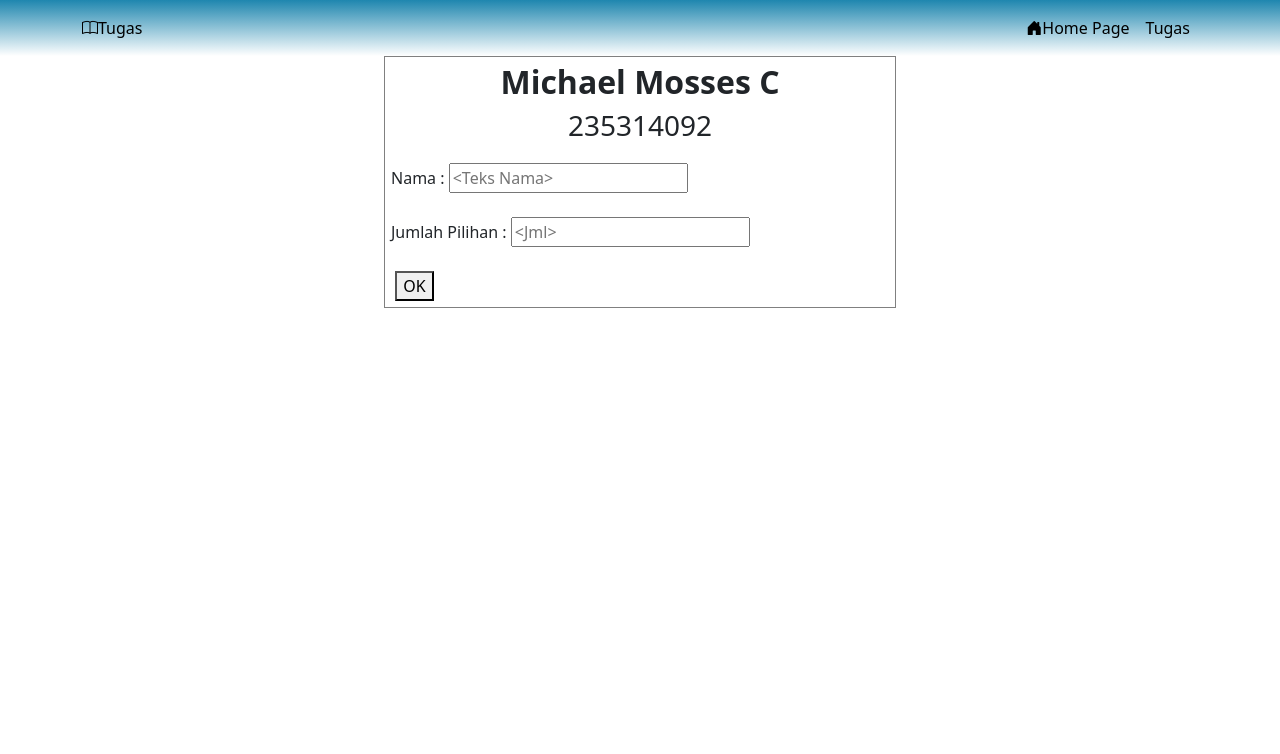
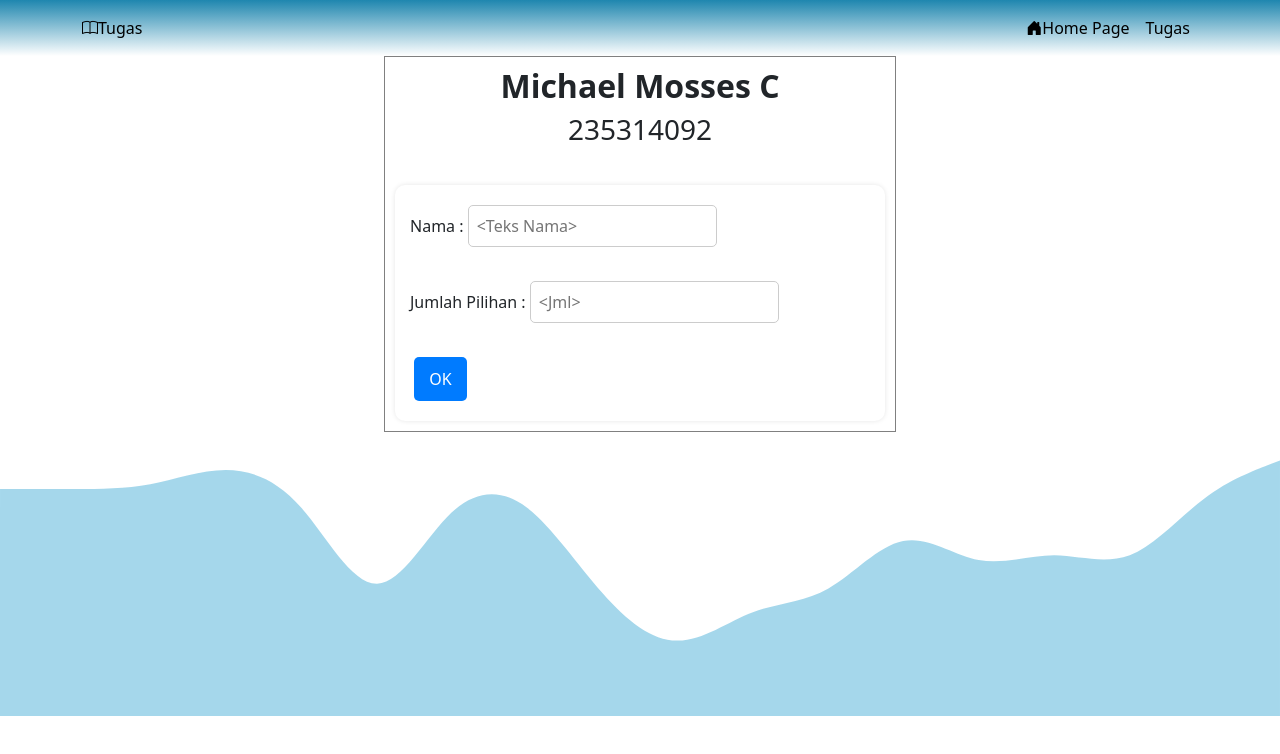
Before and after one commit to Frathol/Platform_UTS_092, a plain HTML site: page tampilanTugas.html in a window 1280 px wide. Drawn offline with nearby package versions, Linux system fonts and the light colour scheme.

Commit message:
55% done

```diff
--- a/style.css
+++ b/style.css
@@ -25,3 +25,52 @@ background-image: linear-gradient(to bottom,
 .nav-link{
     color: black;
 }
+
+#bodyTugas {
+    background-repeat: no-repeat;
+    background-position: center;
+    background-attachment: fixed;
+    background-size: cover;
+}
+
+#tugas {
+    background-color: rgba(255, 255, 255, 0.9);
+    border-radius: 10px;
+    box-shadow: 0px 0px 10px rgba(0, 0, 0, 0.2);
+    padding: 20px;
+}
+
+td {
+    padding: 10px;
+}
+
+input, select, button {
+    padding: 8px;
+    margin: 5px 0;
+    border-radius: 5px;
+    border: 1px solid #ccc;
+}
+
+button {
+    background-color: #007bff;
+    color: white;
+    border: none;
+    cursor: pointer;
+    padding: 10px 15px;
+}
+
+button:hover {
+    background-color: #0056b3;
+}
+
+#pilihanContainer {
+    background-color: white;
+    padding: 15px;
+    border-radius: 10px;
+    box-shadow: 0px 0px 5px rgba(0, 0, 0, 0.1);
+    margin-top: 10px;
+}
+
+.hidden {
+    display: none;
+}
--- a/tampilanTugas.html
+++ b/tampilanTugas.html
@@ -11,7 +11,7 @@
     <link rel="stylesheet" href="https://cdn.jsdelivr.net/npm/bootstrap-icons@1.11.3/font/bootstrap-icons.min.css">
 </head>
 
-<body>
+<body id="bodyTugas">
     <nav id="oke" class="navbar sticky-top navbar-dark navbar-expand-lg bg-transparent">
         <div class="container">
             <a class="nav-link" href="#">
@@ -34,7 +34,7 @@
         </div>
     </nav>
 
-    <section id="tugas">
+    <section id="formugas">
     <table border align="center" cellpadding="6" style="width: 40%" id="table">
         <tr>
             <td>
@@ -57,7 +57,10 @@
             </td>
         </tr>
     </table>
+    <svg xmlns="http://www.w3.org/2000/svg" viewBox="0 0 1440 320"><path fill="rgba(8, 145, 199, 0.9)" fill-opacity="0.4" d="M0,64L14.1,64C28.2,64,56,64,85,64C112.9,64,141,64,169,58.7C197.6,53,226,43,254,42.7C282.4,43,311,53,339,85.3C367.1,117,395,171,424,170.7C451.8,171,480,117,508,90.7C536.5,64,565,64,593,85.3C621.2,107,649,149,678,181.3C705.9,213,734,235,762,234.7C790.6,235,819,213,847,202.7C875.3,192,904,192,932,176C960,160,988,128,1016,122.7C1044.7,117,1073,139,1101,144C1129.4,149,1158,139,1186,138.7C1214.1,139,1242,149,1271,138.7C1298.8,128,1327,96,1355,74.7C1383.5,53,1412,43,1426,37.3L1440,32L1440,320L1425.9,320C1411.8,320,1384,320,1355,320C1327.1,320,1299,320,1271,320C1242.4,320,1214,320,1186,320C1157.6,320,1129,320,1101,320C1072.9,320,1045,320,1016,320C988.2,320,960,320,932,320C903.5,320,875,320,847,320C818.8,320,791,320,762,320C734.1,320,706,320,678,320C649.4,320,621,320,593,320C564.7,320,536,320,508,320C480,320,452,320,424,320C395.3,320,367,320,339,320C310.6,320,282,320,254,320C225.9,320,198,320,169,320C141.2,320,113,320,85,320C56.5,320,28,320,14,320L0,320Z"></path></svg>
     </section>
+
+
 
     <script src="inter.js"></script>
 
```
Also changed, not shown: index.html (+8 -6 lines), img/img0.jpg (renamed from img/WhatsApp Image 2023-09-11 at 19.47.24_6ad4b403.jpg), img/img1.jpg (renamed from img/WhatsApp Image 2025-04-12 at 10.47.55_6d0c367b.jpg), img/img3.jpg (added), img/img4.jpg (added), img/img5.jpg (added), 2 other files.
